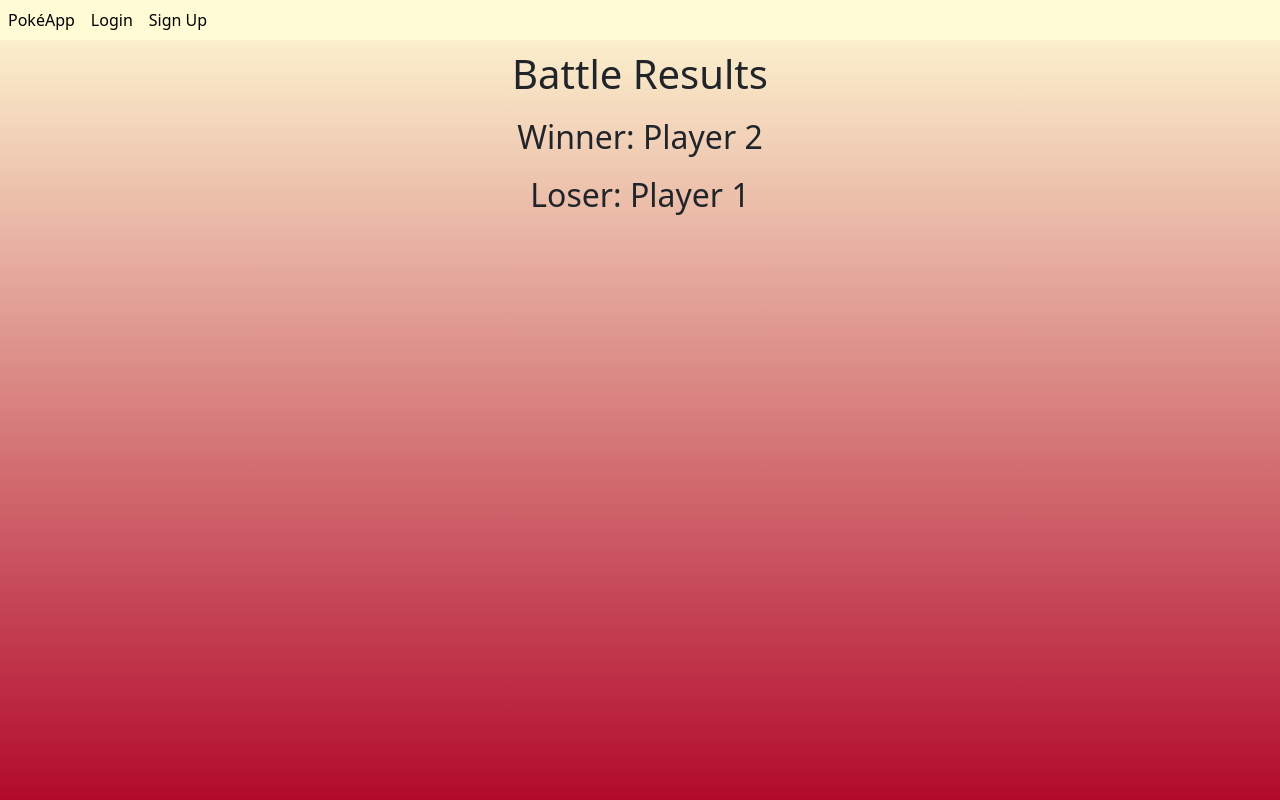
After one commit to deelorr/PokeApp, a Flask app: page /battle_results in a window 1280 px wide. The commit adds this page. Run offline with Flask 3, Linux system fonts and the light colour scheme; some libraries are stand-ins or nearby versions.

Commit message:
hw requirements met

````diff
--- /dev/null
+++ b/app/blueprints/main/main_templates/battle_results.html
@@ -0,0 +1,20 @@
+{% extends 'base.html' %}
+{% block title %} Results {% endblock %}
+{% block styles %}
+<link rel="stylesheet" href="../static/styles/login.css">
+{% endblock %}
+
+{% block content %}
+{% include './includes/nav.html' %}
+<!DOCTYPE html>
+    <title>Battle Results</title>
+</head>
+<body>
+    <h1>Battle Results</h1>
+    <h2>Winner: {{ winner }}</h2>
+    <h2>Loser: {{ loser }}</h2>
+    <!-- Additional content for displaying battle results -->
+</body>
+</html>
+{% endblock %}
+```
--- a/app/blueprints/main/main_templates/pokeapp.html
+++ b/app/blueprints/main/main_templates/pokeapp.html
@@ -1,7 +1,5 @@
 {% extends 'base.html' %}
-
-{% block title %}PokéApp{% endblock %}
-
+{% block title %} PokéApp {% endblock %}
 {% block styles %}
 <link rel="stylesheet" href="../static/styles/login.css">
 {% endblock %}
--- a/app/blueprints/main/routes.py
+++ b/app/blueprints/main/routes.py
@@ -5,6 +5,7 @@ import requests
 from app.models import User, Pokemon, UserPokemon, db
 from .forms import NameForm
 from flask_login import current_user
+import random
 
 @main.route('/')
 def index():
@@ -144,3 +145,12 @@ def matchup(opponent_id):
     else:
         flash("Opponent not found", 'error')
         return redirect(url_for('main.search_users'))  # Redirect to search page if opponent not found
+
+@main.route('/battle_results')
+def battle_results():
+    # Simulate battle results with random winner or loser
+    participants = ['Player 1', 'Player 2']  # Assuming two participants for simplicity
+    winner = random.choice(participants)
+    loser = next(participant for participant in participants if participant != winner)
+
+    return render_template('battle_results.html', winner=winner, loser=loser)
--- a/app/static/styles/login.css
+++ b/app/static/styles/login.css
@@ -1,7 +1,19 @@
+html {
+    background: #fffbd5;
+    background: -webkit-linear-gradient(to top, #b20a2c, #fffbd5);
+    background: linear-gradient(to top, #b20a2c, #fffbd5);
+    background-repeat: no-repeat;
+    background-size: cover;
+}
+
 body{
     background: #fffbd5;
     background: -webkit-linear-gradient(to top, #b20a2c, #fffbd5);
     background: linear-gradient(to top, #b20a2c, #fffbd5);
+    margin: 0;
+    padding: 0;
+    background-repeat: no-repeat;
+    background-size: cover;
     height: 100vh;
 }
 
````
Also changed, not shown: app/blueprints/main/main_templates/matchup.html (+4 -6 lines), app/blueprints/main/main_templates/mypokemon.html (+3 -5 lines), app/blueprints/main/main_templates/search.html (+3 -5 lines).
